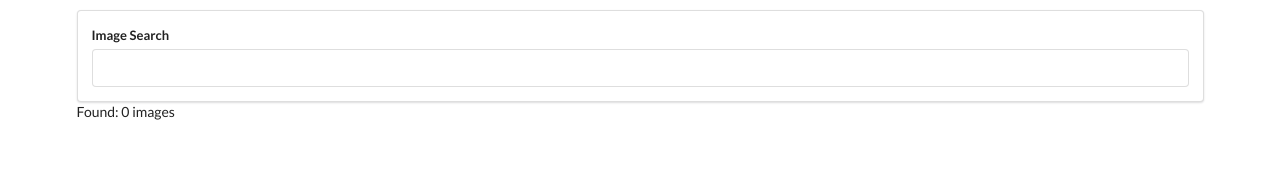
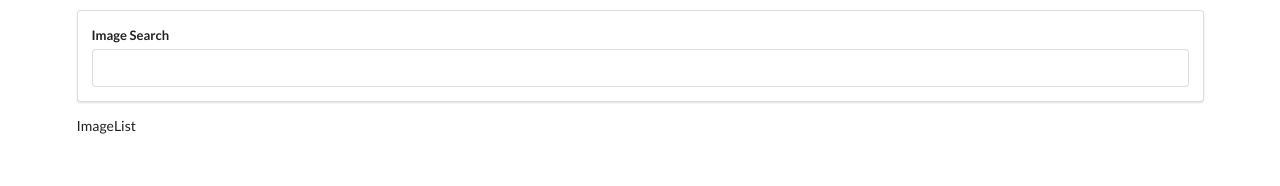
Before and after one commit to dschreiter/pics, a React (Create React App) app: page / in a window 1280 px wide. Shown: the top 186 px of the page. Built offline with nearby package versions, Linux system fonts and the light colour scheme.

Commit message:
Add ImageList show Search functionality

```diff
--- a/src/components/App.js
+++ b/src/components/App.js
@@ -1,6 +1,7 @@
 import React from 'react';
 import unsplash from '../api/unsplash';
 import SearchBar from './SearchBar';
+import ImageList from './ImageList';
 
 class App extends React.Component {
 	state = { images: [] };
@@ -16,7 +17,7 @@ class App extends React.Component {
 		return (
 			<div className='ui container' style={{ marginTop: '10px' }}>
 				<SearchBar onSubmit={this.onSearchSubmit} />
-				Found: {this.state.images.length} images
+				<ImageList images={this.state.images} />
 			</div>
 		);
 	}
```
